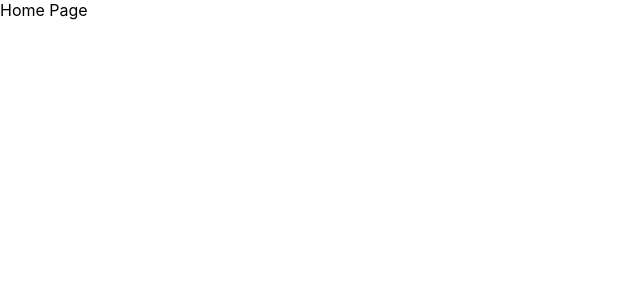
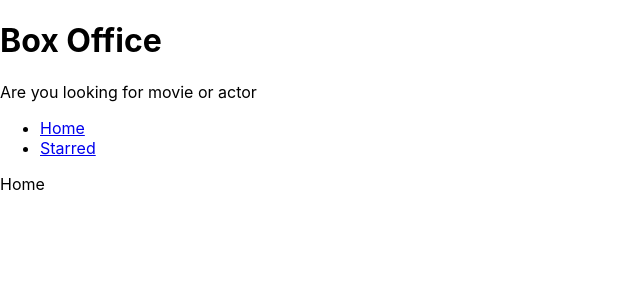
Before and after one commit to Ashu12tosh/box-office-app, a React (Create React App) app: page / in a window 1280 px wide. Shown: the top 300 px of the page, without its empty margins (0-640 px from the left). Built offline with nearby package versions, Linux system fonts and the light colour scheme.

Commit message:
added navigation and shared layout for home and starred pages

```diff
--- a/src/App.jsx
+++ b/src/App.jsx
@@ -1,12 +1,15 @@
 import { BrowserRouter, Routes, Route } from 'react-router-dom';
 import Home from './pages/Home';
 import Starred from './pages/Starred';
+import MainLayout from './components/MainLayout';
 function App() {
   return (
     <BrowserRouter>
       <Routes>
-        <Route path="/" element={<Home />} />
-        <Route path="/Starred" element={<Starred />} />
+        <Route element={<MainLayout />}>
+          <Route path="/" element={<Home />} />
+          <Route path="/Starred" element={<Starred />} />
+        </Route>
         <Route path="*" element={<div>Not Found</div>} />
         {/* <Route path="/" element={<App />}>
           <Route index element={<Home />} />
--- /dev/null
+++ b/src/components/AppTitle.jsx
@@ -0,0 +1,12 @@
+export default function AppTitle(props) {
+  const {
+    title = 'Box Office',
+    subtitle = 'Are you looking for movie or actor',
+  } = props;
+  return (
+    <div>
+      <h1>{title}</h1>
+      <p>{subtitle}</p>
+    </div>
+  );
+}
--- /dev/null
+++ b/src/components/MainLayout.jsx
@@ -0,0 +1,16 @@
+import { Outlet } from 'react-router-dom';
+import Navs from './Navs';
+import AppTitle from './AppTitle';
+
+const MainLayout = () => {
+  return (
+    <div>
+      <AppTitle />
+      <Navs />
+
+      <Outlet />
+    </div>
+  );
+};
+
+export default MainLayout;
--- /dev/null
+++ b/src/components/Navs.jsx
@@ -0,0 +1,28 @@
+import { Link } from 'react-router-dom';
+
+const LINKS = [
+  {
+    text: 'Home',
+    to: '/',
+  },
+  {
+    text: 'Starred',
+    to: '/Starred',
+  },
+];
+
+const Navs = () => {
+  return (
+    <div>
+      <ul>
+        {LINKS.map(item => (
+          <li key={item.to}>
+            <Link to={item.to}>{item.text}</Link>
+          </li>
+        ))}
+      </ul>
+    </div>
+  );
+};
+
+export default Navs;
--- a/src/pages/Home.jsx
+++ b/src/pages/Home.jsx
@@ -1,5 +1,5 @@
 const Home = () => {
-  return <div>Home Page</div>;
+  return <div>Home</div>;
 };
 
 export default Home;
```
